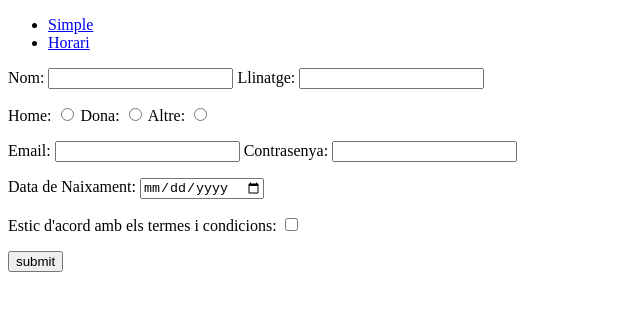
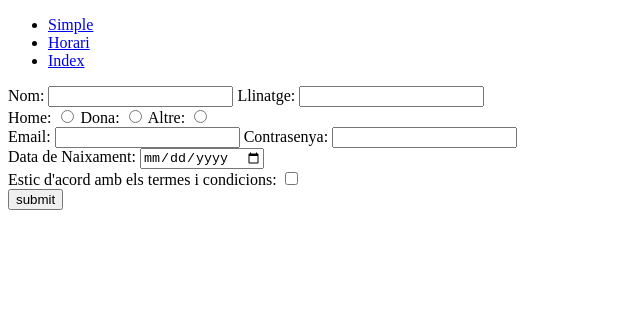
Before and after one commit to yulianabaque/Treeballs, a plain HTML site: page registre.html in a window 1280 px wide. Shown: the whole page, without its empty margins (0-640 px from the left). Drawn offline with Linux system fonts and the light colour scheme.

Commit message:
tomeu commit

```diff
--- a/registre.html
+++ b/registre.html
@@ -3,8 +3,10 @@
        <title>Registre</title>
        <nav>
            <ul>
+
                <li><a href="simple.html">Simple</a></li>
                <li><a href="horari.html">Horari</a></li>
+               <li><a href="index.html">Index</a></li>
            </ul>
        </nav>
 
@@ -19,7 +21,7 @@
 
        <label for="llinatge">Llinatge:</label>
        <input type="text" name="llinatge" required>
-   <p>
+   <div>
        <label for="home">Home:</label>
        <input type="radio" name="home">
 
@@ -30,7 +32,7 @@
 
        <label for="altre">Altre:</label>
        <input type="radio" name="altre">
-   </p>
+   </div>
        <label for="email">Email:</label>
        <input type="email" name="email">
 
@@ -38,17 +40,17 @@
        <label for="contrasenya">Contrasenya:</label>
        <input type="password" name="password"
        minlength="5" maxlength="10" required>
-   <p>
+   <div>
        <label for="data de Naixament">Data de Naixament:</label>
        <input type="date" name="data de Naixament" required>
-   </p>
+   </div>
 
        <label for="">Estic d'acord amb els termes i condicions:</label>
        <input type="checkbox" name="" required>
-   <p>
+   <div>
        <label for="submit"></label>
        <input type="submit" value="submit" required>
-   </p>
+   </div>
 
    </form>
    </body>
```
Also changed, not shown: horari.html (+1 -0 lines), simple.html (+1 -0 lines).
